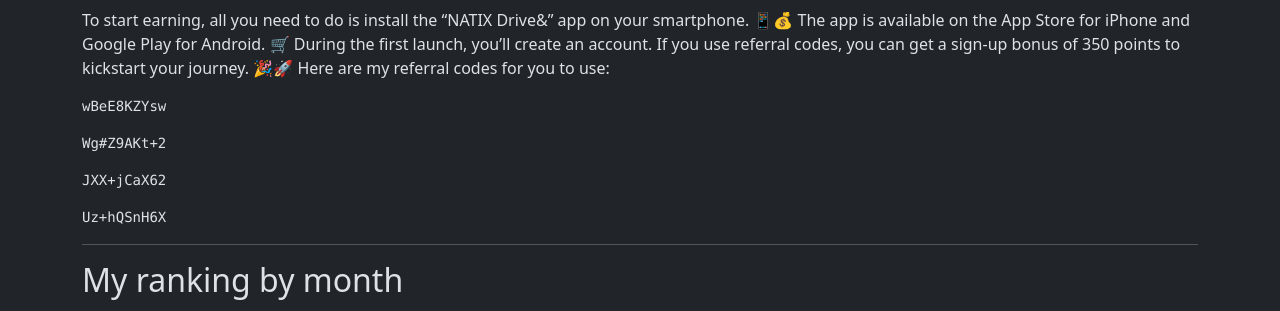
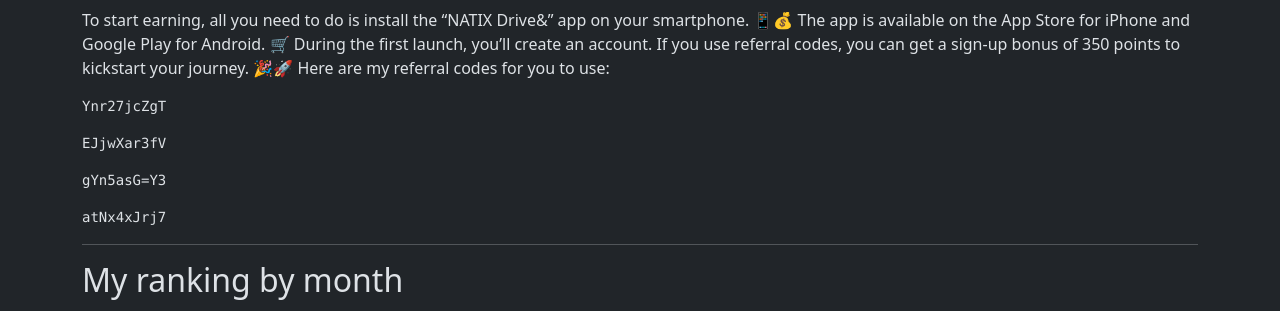
Before and after one commit to torrocus/natix, a Jekyll site: the page built from index.md, in a window 1280 px wide and 900 px high, scrolled down 2352 px. Shown: the part 162-473 px from the top of the window. Built offline with Jekyll 4.4.1, drawn with Linux system fonts in a browser that asks for light colours; comment, search, counter and statistics services are not loaded.

Commit message:
Refresh referrer codes

````diff
--- a/index.md
+++ b/index.md
@@ -136,19 +136,19 @@ If you use referral codes, you can get a sign-up bonus of 350 points to kickstar
 Here are my referral codes for you to use:
 <!-- NATIX-REFERRAL-CODES-LIST:START -->
 ```
-wBeE8KZYsw
+Ynr27jcZgT
 ```
 
 ```
-Wg#Z9AKt+2
+EJjwXar3fV
 ```
 
 ```
-JXX+jCaX62
+gYn5asG=Y3
 ```
 
 ```
-Uz+hQSnH6X
+atNx4xJrj7
 ```
 <!-- NATIX-REFERRAL-CODES-LIST:END -->
 <!--
````
Also changed, not shown: natix_referral_codes.csv (+8 -4 lines).
